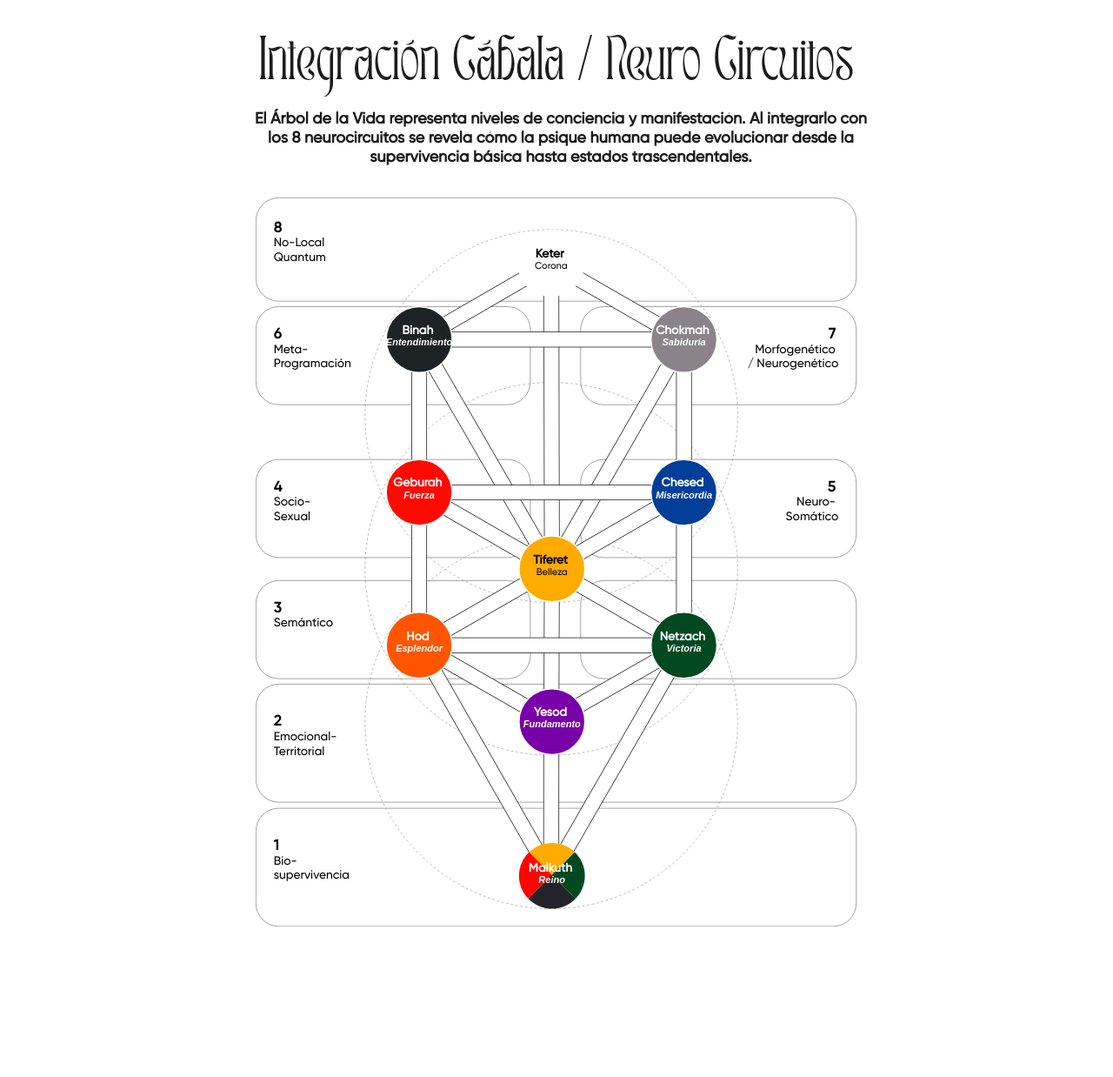
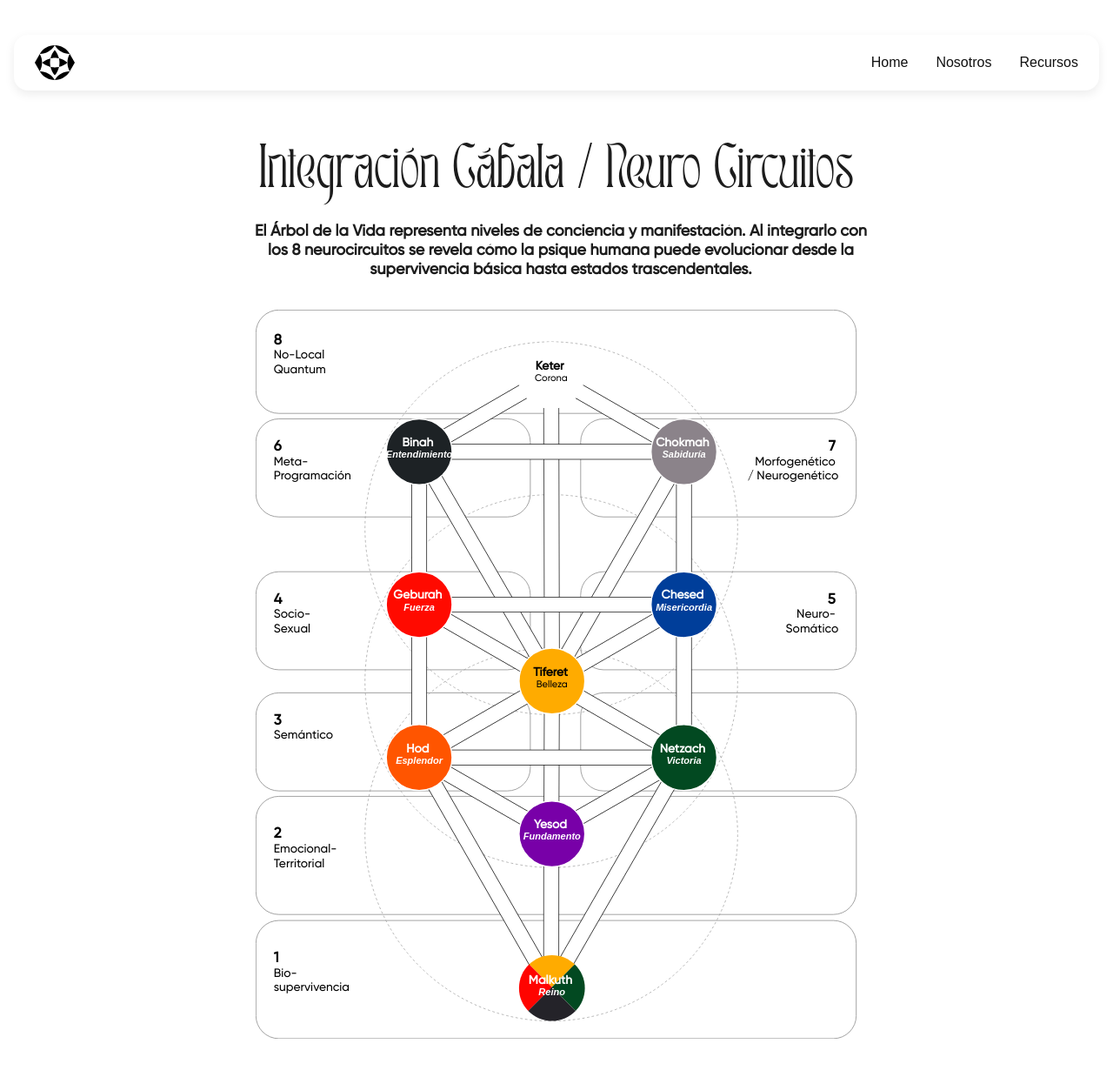
Before and after one commit to juliotoribio/cabalaexplainer, a Flask app: page / in a window 1280 px wide. Shown: the whole page at 87% size. Before the commit the page ends 1065 px from the top, so only its background shows below. Run offline with Flask 3, Linux system fonts and the light colour scheme; some web fonts are replaced.

Commit message:
actualiza

```diff
--- a/app.py
+++ b/app.py
@@ -1,4 +1,3 @@
-
 from flask import Flask, render_template
 
 app = Flask(__name__)
@@ -7,5 +6,13 @@ app = Flask(__name__)
 def index():
     return render_template('index.html')
 
+@app.route('/nosotros')
+def nosotros():
+    return render_template('nosotros.html')
+
+@app.route('/recursos')
+def recursos():
+    return render_template('recursos.html')
+
 if __name__ == '__main__':
     app.run(debug=True, port=5001)
--- /dev/null
+++ b/static/menu.css
@@ -0,0 +1,54 @@
+/* menu.css */
+
+.navbar {
+  display: flex;
+  align-items: center;
+  justify-content: space-between;
+  background-color: #ffffff;
+  padding: 0.75rem 1.5rem;
+  border-radius: 1rem;
+  box-shadow: 0 4px 12px rgba(0, 0, 0, 0.08);
+  max-width: 1200px;
+  margin: 1rem auto;
+}
+
+.navbar__logo img {
+  height: 2.5rem;
+  width: auto;
+  display: block;
+}
+
+.navbar__menu {
+  list-style: none;
+  display: flex;
+  gap: 2rem;
+  margin: 0;
+  padding: 0;
+}
+
+.navbar__item a {
+  text-decoration: none;
+  font-size: 1rem;
+  font-weight: 500;
+  color: #111111;
+  transition: color 0.2s ease;
+}
+
+.navbar__item a:hover {
+  color: #555555;
+}
+
+/* Responsive: reduce gap on smaller screens */
+@media (max-width: 768px) {
+  .navbar {
+    padding: 0.5rem 1rem;
+  }
+
+  .navbar__menu {
+    gap: 1rem;
+  }
+
+  .navbar__item a {
+    font-size: 0.95rem;
+  }
+}
--- a/static/styles.css
+++ b/static/styles.css
@@ -24,11 +24,19 @@
 body {
   font-family: sans-serif;
   margin: 0;
-  padding: 0px 20%;
+  padding: 0px 0%;
   background: #FFFFFF;
   text-align: center;
   margin-top: 40px;
   margin-bottom: 40px;
+
+}
+
+.hero {
+  margin-top: 60px!important;
+  padding: 0px 20%;
+  text-align: center;
+
 
 }
 
@@ -69,6 +77,8 @@ h1 {
   font-size: 50px;
   font-weight: normal;
   color: #1C1C1C;
+  margin-top: 30px;
+  margin-bottom: 20px;
 }
 
 .parrafo-home {
--- a/templates/index.html
+++ b/templates/index.html
@@ -6,14 +6,28 @@
   <meta name="viewport" content="width=device-width, initial-scale=1.0">
   <!-- Estilos CSS -->
   <link rel="stylesheet" href="{{ url_for('static', filename='styles.css') }}">
+  <!-- Estilos del menú -->
+  <link rel="stylesheet" href="{{ url_for('static', filename='menu.css') }}">
   <!-- Lógica JS principal como módulo -->
   <script type="module" src="{{ url_for('static', filename='js/main.js') }}" defer></script>
   <!-- Lógica JS para reset global como módulo -->
   <script type="module" src="{{ url_for('static', filename='js/reset.js') }}" defer></script>
 </head>
+<body>
+  <nav class="navbar">
+    <!-- Logo SVG (reemplazar luego con el SVG real) -->
+    <a href="/" class="navbar__logo">
+      <img src="{{ url_for('static', filename='logo.svg') }}" alt="Logo" />
+    </a>
+    <ul class="navbar__menu">
+      <li class="navbar__item"><a href="{{ url_for('index') }}">Home</a></li>
+      <li class="navbar__item"><a href="{{ url_for('nosotros') }}">Nosotros</a></li>
+      <li class="navbar__item"><a href="{{ url_for('recursos') }}">Recursos</a></li>
+    </ul>
+  </nav>
 
-<body>
-  <h1 style="margin:0">Integración Cábala / Neuro Circuitos</h1>
+  <section class="hero">
+    <h1>Integración Cábala / Neuro Circuitos</h1>
     <div class="parrafo-home">
       <h2>
         El Árbol de la Vida representa niveles de conciencia y manifestación. Al integrarlo con los 8 neurocircuitos se revela cómo la psique humana puede evolucionar desde la supervivencia básica hasta estados trascendentales.
@@ -25,5 +39,6 @@
 
     <!-- Modal parcial de información -->
     {% include 'partials/modal.html' %}
+  </section>
 </body>
 </html>
--- /dev/null
+++ b/templates/nosotros.html
@@ -0,0 +1,5 @@
+{% extends "base.html" %}
+{% block content %}
+<h1>Nosotros</h1>
+<p>Aquí va la información de la sección Nosotros.</p>
+{% endblock %}
--- /dev/null
+++ b/templates/recursos.html
@@ -0,0 +1,5 @@
+{% extends "base.html" %}
+{% block content %}
+<h1>Recursos</h1>
+<p>Aquí van los recursos disponibles.</p>
+{% endblock %}
```
Also changed, not shown: static/logo.svg (added), 1 other file. Lines whose indentation alone changed are shown as unchanged.
